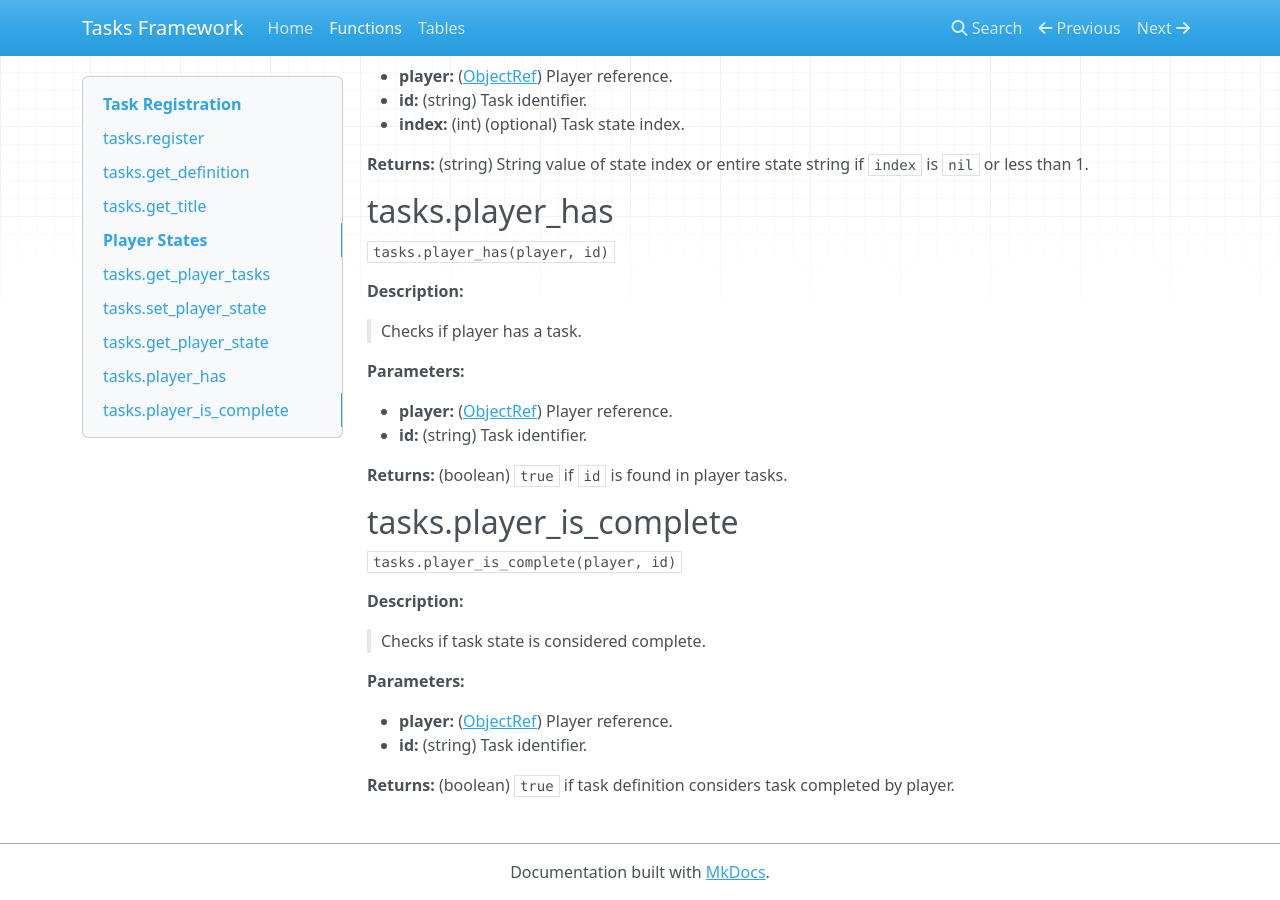
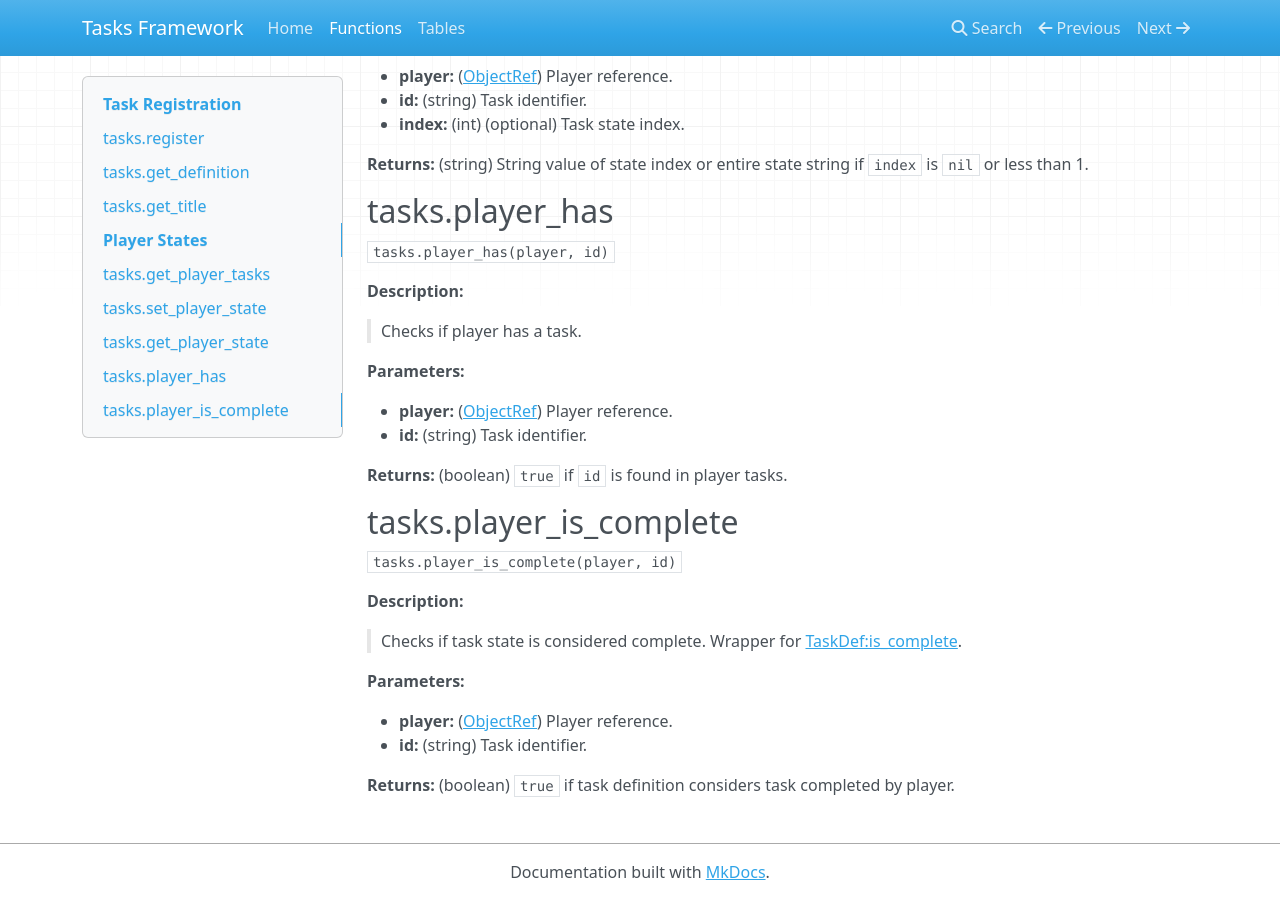
Before and after one commit to AntumMT/mod-tasks, an MkDocs documentation site: the page built from docs/md/functions.md, in a window 1280 px wide and 900 px high, scrolled down 1831 px. Built offline with MkDocs 1.6.1, drawn with Linux system fonts in a browser that asks for light colours; nearby versions of some CDN libraries.

Commit message:
Mark function as wrapper

```diff
--- a/docs/md/functions.md
+++ b/docs/md/functions.md
@@ -120,7 +120,7 @@ __Returns:__ (boolean) `true` if `id` is found in player tasks.
 
 __Description:__
 
-> Checks if task state is considered complete.
+> Checks if task state is considered complete. Wrapper for [TaskDef:is_complete].
 
 __Parameters:__
 
@@ -132,3 +132,4 @@ __Returns:__ (boolean) `true` if task definition considers task completed by pla
 
 [ObjectRef]: https://api.luanti.org/class-reference/#objectref
 [TaskDef]: tables.md#taskdef
+[TaskDef:is_complete]: tables.md#taskdefis_complete
```
